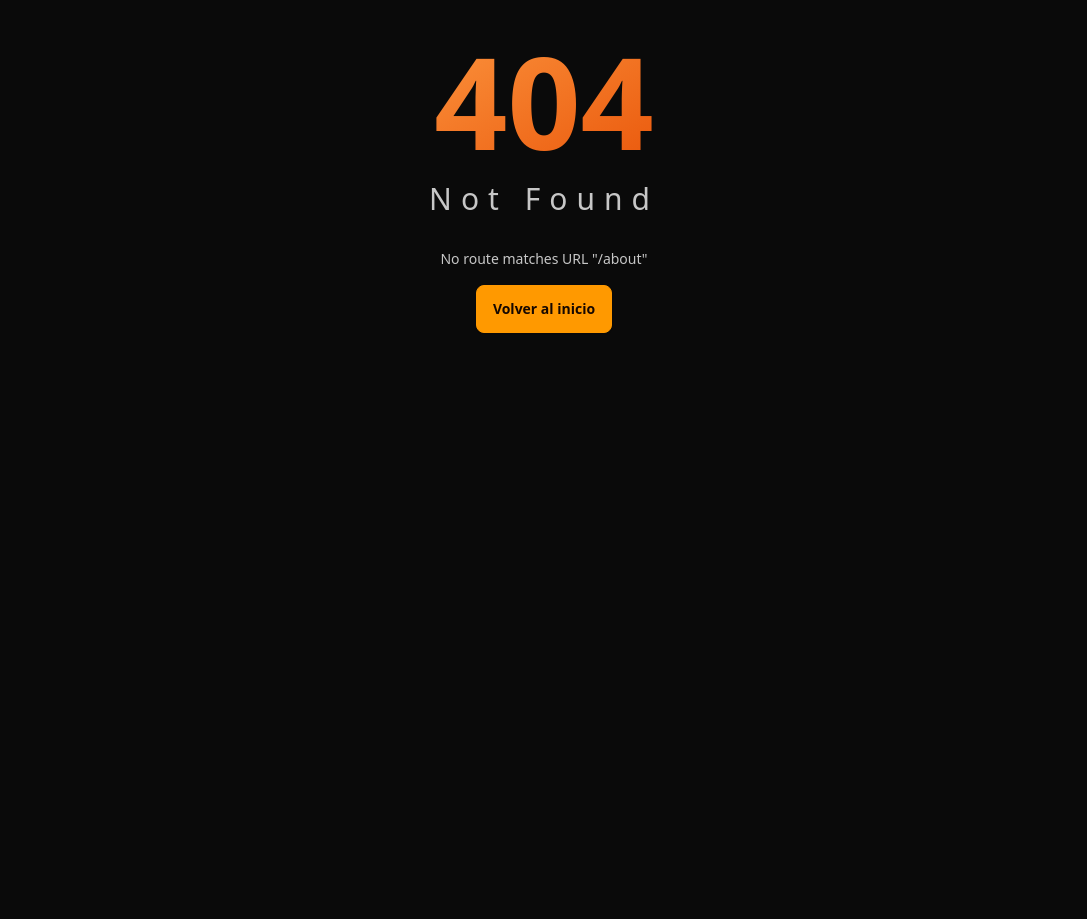
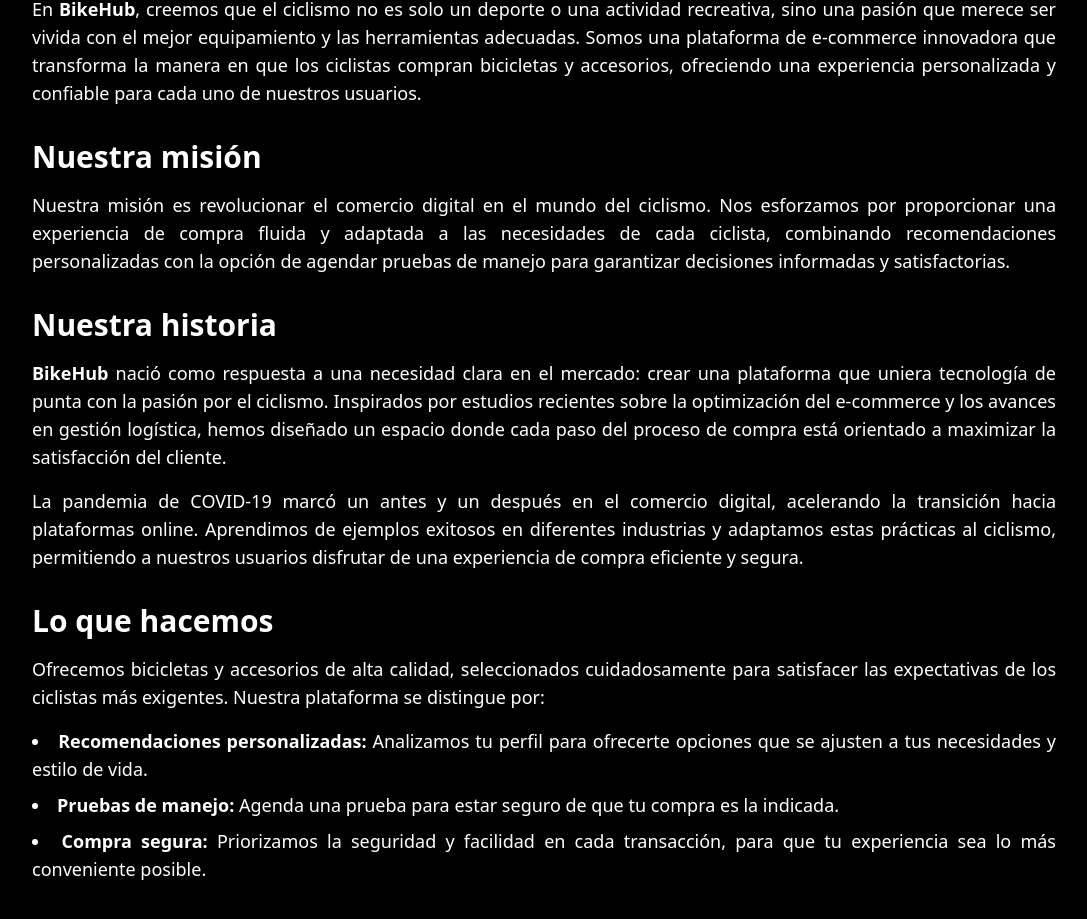
Before and after one commit to rivasdiego-dev/BikeHub, a React (Vite) app: page /about in a window 1280 px wide. Before the commit this address had no page. Shown: the part 215-1134 px from the top of the page, without its empty margins (96-1183 px from the left). Before the commit the page ends 800 px from the top, so only its background shows below. Built offline with nearby package versions, Linux system fonts and the light colour scheme.

Commit message:
:sparkles: Add: About page

```diff
--- a/src/router/router.tsx
+++ b/src/router/router.tsx
@@ -19,6 +19,7 @@ import AdminLayout from "../views/layouts/AdminLayout";
 import AdminUsersTable from "../views/pages/admin/AdminUsersTable";
 import OrdersTable from "../views/pages/admin/OrdersTable";
 import BikesTable from "../views/pages/admin/BikesTable";
+import About from "../views/pages/About";
 
 export const router = createBrowserRouter(
   createRoutesFromElements(
@@ -42,6 +43,7 @@ export const router = createBrowserRouter(
         <Route path="/cart" element={<CartPage />} />
         <Route path="/checkout" element={<CheckoutPage />} />
         <Route path="/search" element={<SearchPage />} />
+        <Route path="/about" element={<About/> } />
       </Route>
     </Route>
   )
--- /dev/null
+++ b/src/views/pages/About/About.tsx
@@ -0,0 +1,61 @@
+
+const About = () => {
+  return (
+    <div className="bg-black text-white py-10 px-6 text-justify">
+      <div className="max-w-5xl mx-auto">
+        {/* Title Section */}
+        <h1 className="text-4xl font-bold mb-6 border-b-2 border-gray-700 pb-2">Quiénes somos</h1>
+        <p className="text-lg leading-7 mb-8">
+          En <strong>BikeHub</strong>, creemos que el ciclismo no es solo un deporte o una actividad recreativa, sino una pasión
+          que merece ser vivida con el mejor equipamiento y las herramientas adecuadas. Somos una plataforma de e-commerce
+          innovadora que transforma la manera en que los ciclistas compran bicicletas y accesorios, ofreciendo una experiencia
+          personalizada y confiable para cada uno de nuestros usuarios.
+        </p>
+
+        {/* Mission Section */}
+        <h2 className="text-3xl font-semibold mb-4">Nuestra misión</h2>
+        <p className="text-lg leading-7 mb-8">
+          Nuestra misión es revolucionar el comercio digital en el mundo del ciclismo. Nos esforzamos por proporcionar una
+          experiencia de compra fluida y adaptada a las necesidades de cada ciclista, combinando recomendaciones personalizadas
+          con la opción de agendar pruebas de manejo para garantizar decisiones informadas y satisfactorias.
+        </p>
+
+        {/* History Section */}
+        <h2 className="text-3xl font-semibold mb-4">Nuestra historia</h2>
+        <p className="text-lg leading-7 mb-4">
+          <strong>BikeHub</strong> nació como respuesta a una necesidad clara en el mercado: crear una plataforma que uniera
+          tecnología de punta con la pasión por el ciclismo. Inspirados por estudios recientes sobre la optimización del
+          e-commerce y los avances en gestión logística, hemos diseñado un espacio donde cada paso del proceso de compra está
+          orientado a maximizar la satisfacción del cliente.
+        </p>
+        <p className="text-lg leading-7 mb-8">
+          La pandemia de COVID-19 marcó un antes y un después en el comercio digital, acelerando la transición hacia plataformas
+          online. Aprendimos de ejemplos exitosos en diferentes industrias y adaptamos estas prácticas al ciclismo, permitiendo
+          a nuestros usuarios disfrutar de una experiencia de compra eficiente y segura.
+        </p>
+
+        {/* What We Do Section */}
+        <h2 className="text-3xl font-semibold mb-4">Lo que hacemos</h2>
+        <p className="text-lg leading-7 mb-4">
+          Ofrecemos bicicletas y accesorios de alta calidad, seleccionados cuidadosamente para satisfacer las expectativas de
+          los ciclistas más exigentes. Nuestra plataforma se distingue por:
+        </p>
+        <ul className="list-disc list-inside space-y-2 text-lg mb-8">
+          <li>
+            <strong>Recomendaciones personalizadas:</strong> Analizamos tu perfil para ofrecerte opciones que se ajusten a tus
+            necesidades y estilo de vida.
+          </li>
+          <li>
+            <strong>Pruebas de manejo:</strong> Agenda una prueba para estar seguro de que tu compra es la indicada.
+          </li>
+          <li>
+            <strong>Compra segura:</strong> Priorizamos la seguridad y facilidad en cada transacción, para que tu experiencia sea
+            lo más conveniente posible.
+          </li>
+        </ul>
+      </div>
+    </div>
+  );
+};
+
+export default About;
--- /dev/null
+++ b/src/views/pages/About/index.ts
@@ -0,0 +1 @@
+export {default} from './About';
```
